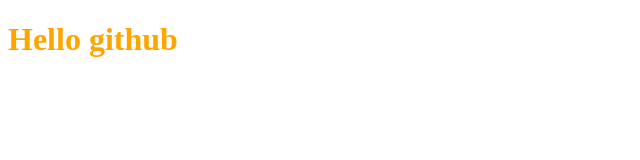
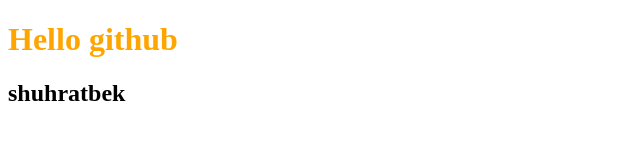
Before and after one commit to proger17/it-park-git-and-github, a plain HTML site: page index.html in a window 1280 px wide. Shown: the whole page, without its empty margins (0-640 px from the left). Drawn offline with Linux system fonts and the light colour scheme.

Commit message:
shuhratbek

```diff
--- a/index.html
+++ b/index.html
@@ -11,6 +11,7 @@
 
 <body>
     <h1>Hello github</h1>
+    <h2>shuhratbek</h2>
 </body>
 
 </html>
```
